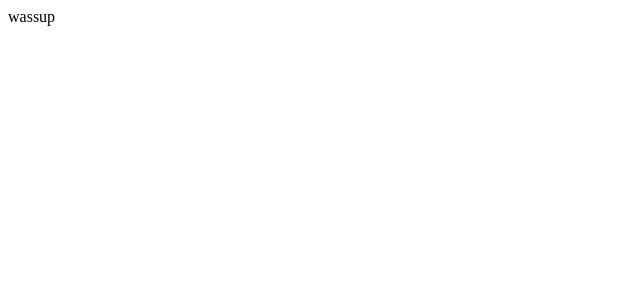
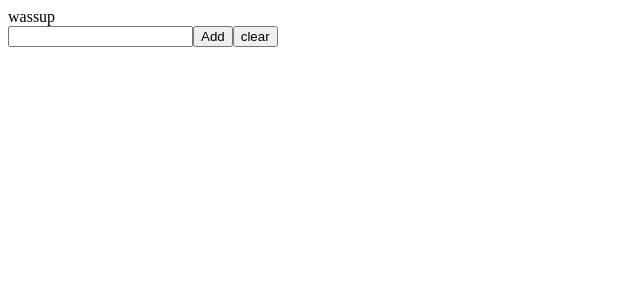
Before and after one commit to Talha-Altair/reactjs-sample, a React (Create React App) app: page / in a window 1280 px wide. Shown: the top 300 px of the page, without its empty margins (0-640 px from the left). Built offline with nearby package versions, Linux system fonts and the light colour scheme.

Commit message:
Updates for 2021-12-19 14:22:08

```diff
--- a/src/App.js
+++ b/src/App.js
@@ -2,7 +2,12 @@ import Todolist from './Todolist';
 
 function App() {
   return (
-    <Todolist />
+    <>
+      <Todolist />
+      <input type="text" />
+      <button>Add</button>
+      <button>clear</button>
+    </>
   );
 }
 
```
